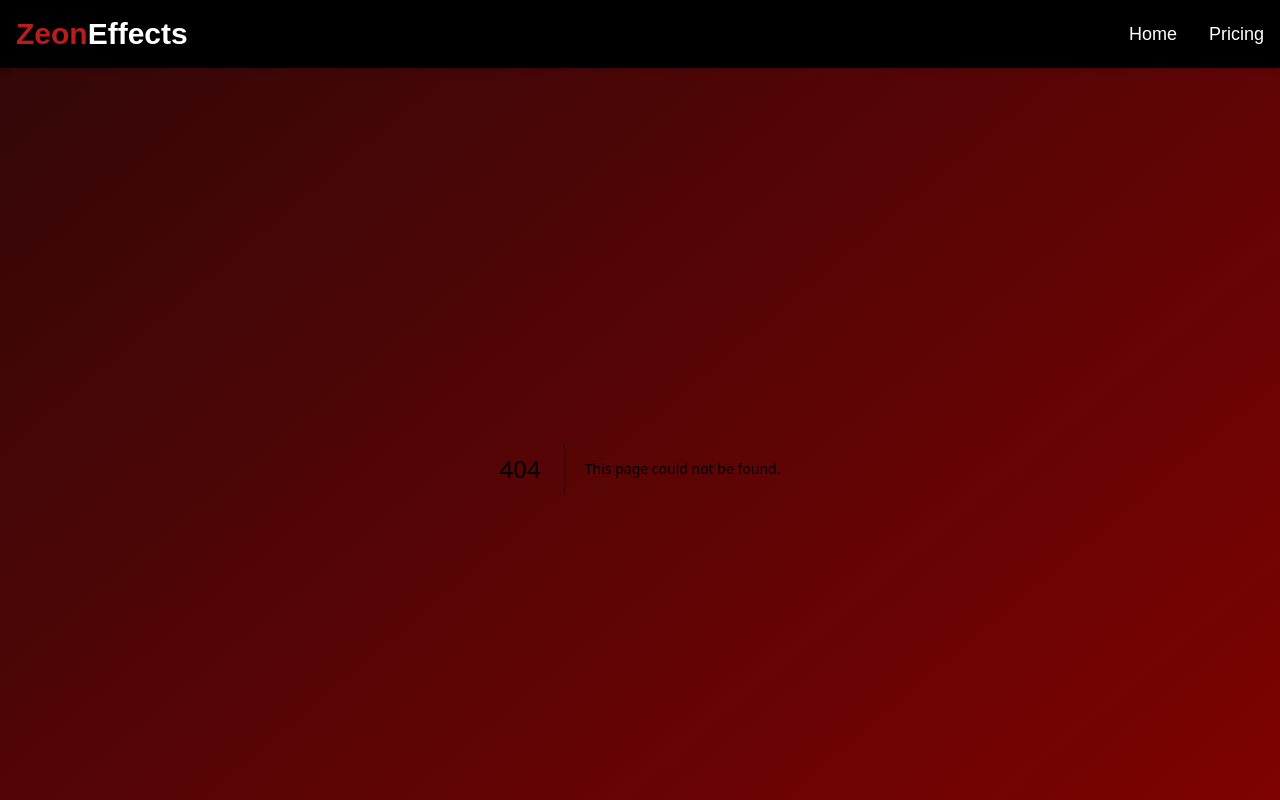
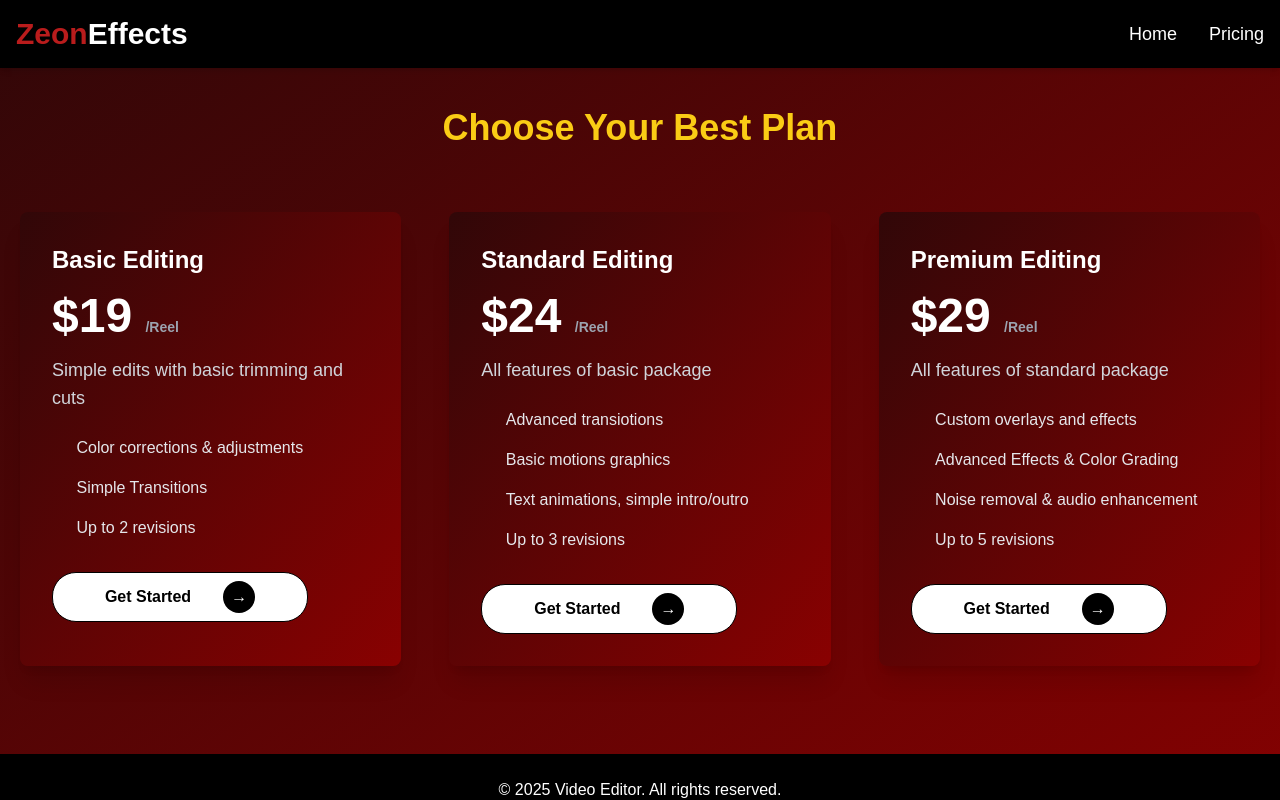
Before and after one commit to dudhwalekaran/zeoneffects, a Next.js app: page /pricing in a window 1280 px wide. Before the commit this address had no page. Shown: the top 800 px of the page. Built offline with nearby package versions, Linux system fonts and the light colour scheme.

Commit message:
Create page.js

```diff
--- /dev/null
+++ b/app/pricing/page.js
@@ -0,0 +1,123 @@
+"use client";
+
+import Link from "next/link";
+
+export default function Pricing() {
+  return (
+    <>
+      {/* Pricing Section with Animation */}
+      <section>
+        <div className="container px-5 py-10 mx-auto max-w-7xl">
+          <h1 className="mb-16 text-4xl font-bold text-center text-yellow-400">
+            Choose Your Best Plan
+          </h1>
+          <div className="grid grid-cols-1 md:grid-cols-3 gap-12">
+            <div className="flex flex-col bg-gradient-to-br from-[#310708] to-[#890101] p-8 rounded-lg shadow-xl transform transition duration-500 hover:scale-105">
+              <h3 className="text-2xl font-semibold mb-4 text-white">Basic Editing</h3>
+              <h1 className="text-5xl font-bold mb-4 text-white">
+                $19 <span className="text-sm text-gray-400">/Reel</span>
+              </h1>
+              <p className="text-lg text-gray-300 mb-6">
+                Simple edits with basic trimming and cuts
+              </p>
+              <div className="space-y-4 text-gray-200 mb-8">
+                <div className="flex items-center space-x-3">
+                  <i className="text-blue-400 fa-solid fa-circle-check"></i>
+                  <p>Color corrections & adjustments</p>
+                </div>
+                <div className="flex items-center space-x-3">
+                  <i className="text-blue-400 fa-solid fa-circle-check"></i>
+                  <p>Simple Transitions</p>
+                </div>
+                <div className="flex items-center space-x-3">
+                  <i className="text-blue-400 fa-solid fa-circle-check"></i>
+                  <p>Up to 2 revisions</p>
+                </div>
+              </div>
+              <Link href={`/paypal/${19}`}>
+                <button className="flex justify-center items-center px-2 w-64 py-2 font-bold text-black bg-white rounded-3xl border border-black hover:bg-gray-100 transition duration-300">
+                  Get Started
+                  <span className="w-8 h-8 flex items-center justify-center bg-black text-white rounded-full ml-8">
+                    &rarr;
+                  </span>
+                </button>
+              </Link>
+            </div>
+
+            <div className="flex flex-col bg-gradient-to-br from-[#310708] to-[#890101] p-8 rounded-lg shadow-xl transform transition duration-500 hover:scale-105">
+              <h3 className="text-2xl font-semibold mb-4 text-white">Standard Editing</h3>
+              <h1 className="text-5xl font-bold mb-4 text-white">
+                $24 <span className="text-sm text-gray-400">/Reel</span>
+              </h1>
+              <p className="text-lg text-gray-300 mb-6">
+                All features of basic package
+              </p>
+              <div className="space-y-4 text-gray-200 mb-8">
+                <div className="flex items-center space-x-3">
+                  <i className="text-white fa-solid fa-circle-check"></i>
+                  <p>Advanced transiotions</p>
+                </div>
+                <div className="flex items-center space-x-3">
+                  <i className="text-white fa-solid fa-circle-check"></i>
+                  <p>Basic motions graphics</p>
+                </div>
+                <div className="flex items-center space-x-3">
+                  <i className="text-white fa-solid fa-circle-check"></i>
+                  <p>Text animations, simple intro/outro</p>
+                </div>
+                <div className="flex items-center space-x-3">
+                  <i className="text-blue-400 fa-solid fa-circle-check"></i>
+                  <p>Up to 3 revisions</p>
+                </div>
+              </div>
+              <Link href={`/paypal/${24}`}>
+                <button className="flex justify-center items-center px-2 w-64 py-2 font-bold text-black bg-white rounded-3xl border border-black hover:bg-gray-100 transition duration-300">
+                  Get Started
+                  <span className="w-8 h-8 flex items-center justify-center bg-black text-white rounded-full ml-8">
+                    &rarr;
+                  </span>
+                </button>
+              </Link>
+            </div>
+
+            <div className="flex flex-col bg-gradient-to-br from-[#310708] to-[#890101] p-8 rounded-lg shadow-xl transform transition duration-500 hover:scale-105">
+              <h3 className="text-2xl font-semibold mb-4 text-white">Premium Editing</h3>
+              <h1 className="text-5xl font-bold mb-4 text-white">
+                $29 <span className="text-sm text-gray-400">/Reel</span>
+              </h1>
+              <p className="text-lg text-gray-300 mb-6">
+                All features of standard package
+              </p>
+              <div className="space-y-4 text-gray-200 mb-8">
+                <div className="flex items-center space-x-3">
+                  <i className="text-blue-400 fa-solid fa-circle-check"></i>
+                  <p>Custom overlays and effects</p>
+                </div>
+                <div className="flex items-center space-x-3">
+                  <i className="text-blue-400 fa-solid fa-circle-check"></i>
+                  <p>Advanced Effects & Color Grading</p>
+                </div>
+                <div className="flex items-center space-x-3">
+                  <i className="text-blue-400 fa-solid fa-circle-check"></i>
+                  <p>Noise removal & audio enhancement</p>
+                </div>
+                <div className="flex items-center space-x-3">
+                  <i className="text-blue-400 fa-solid fa-circle-check"></i>
+                  <p>Up to 5 revisions</p>
+                </div>
+              </div>
+              <Link href={`/paypal/${29}`}>
+                <button className="flex justify-center items-center px-2 w-64 py-2 font-bold text-black bg-white rounded-3xl border border-black hover:bg-gray-100 transition duration-300">
+                  Get Started
+                  <span className="w-8 h-8 flex items-center justify-center bg-black text-white rounded-full ml-8">
+                    &rarr;
+                  </span>
+                </button>
+              </Link>
+            </div>
+          </div>
+        </div>
+      </section>
+    </>
+  );
+}
```
